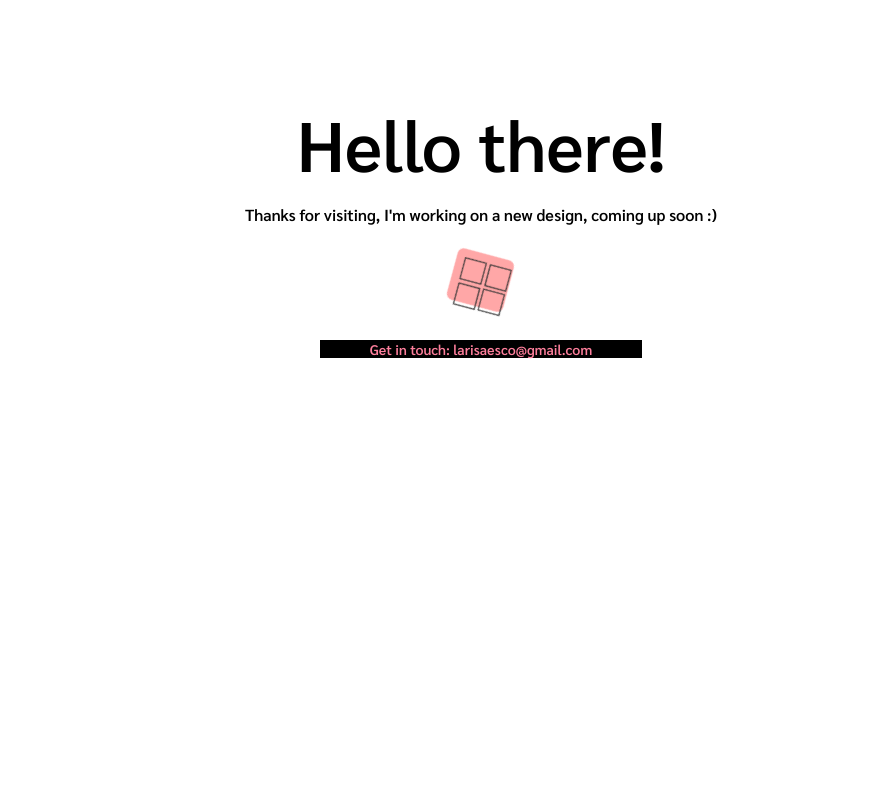
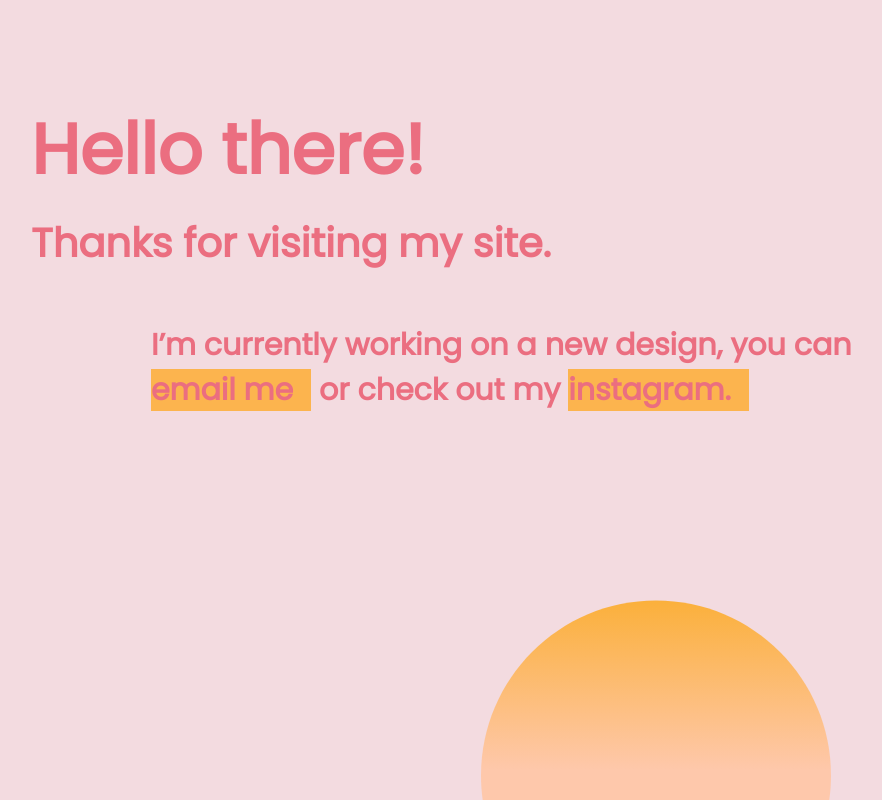
Before and after one commit to larisaescobar/larisaescobar.github.io, a React (Create React App) app: page / in a window 1280 px wide. Shown: the whole page, without its empty margins (159-1041 px from the left). Built offline with nearby package versions, Linux system fonts and the light colour scheme.

Commit message:
Updated text and style for temporary site

```diff
--- a/public/index.html
+++ b/public/index.html
@@ -9,9 +9,10 @@
     />
     <meta name="theme-color" content="#000000" />
     <link
-      href="https://fonts.googleapis.com/css?family=Sarabun:600"
+      href="https://fonts.googleapis.com/css?family=Poppins"
       rel="stylesheet"
     />
+
     <link rel="manifest" href="%PUBLIC_URL%/manifest.json" />
     <title>Larisa | Jr UI Developer</title>
   </head>
--- a/src/App.css
+++ b/src/App.css
@@ -1,6 +1,11 @@
+html {
+  background-color: #f3dbe0;
+  color: #eb6e80;
+}
+
 .App {
-  font-family: "Sarabun", sans-serif;
-  text-align: center;
+  font-family: "Poppins", sans-serif;
+  text-align: left;
 }
 
 h1 {
@@ -8,33 +13,41 @@ h1 {
   margin-bottom: 10px;
 }
 
+h3 {
+  font-size: 40px;
+  margin: 10px 0;
+}
+
+h4 {
+  font-size: 30px;
+  margin: 50px 0 0 120px;
+}
+
 a {
-  color: #000;
   text-decoration: none;
-  font-size: 16px;
+  color: #eb6e80;
+  font-size: 30px;
 }
 
 a:hover {
   color: #e24e42;
 }
 
+.yellowBlock {
+  background: #fcb44e;
+  padding: 0 18px 0 0;
+}
+
 .flex-container {
   display: flex;
   flex-direction: row;
-  align-items: center;
-  justify-content: center;
   padding: 50px;
-  max-width: 500px;
+  max-width: 900px;
   margin: 0 auto;
 }
 
 #main-img {
   width: 100%;
-}
-
-span {
-  font-size: 11px;
-  text-align: right;
 }
 
 .black-background {
@@ -47,40 +60,46 @@ span {
   text-align: center;
 }
 
-.svgspin {
-  text-align: center;
-  animation: spin 3s linear infinite;
-  display: block;
-  height: auto;
-  margin: 0 5px 5px 0;
-  width: 80px;
-  position: relative;
-  margin: 0 auto 20px;
+.fixed {
+  position: fixed;
+  left: 50%;
+  bottom: 0;
 }
 
-@-moz-keyframes spin {
-  100% {
-    -moz-transform: rotate(360deg);
+@media only screen and (max-width: 620px) {
+  .flex-container {
+    padding: 30px;
+  }
+
+  h1 {
+    font-size: 60px;
+  }
+
+  h3 {
+    font-size: 30px;
+  }
+
+  h4 {
+    font-size: 26px;
+  }
+
+  .yellowBlock {
+    padding: 0;
+  }
+
+  .fixed {
+    left: 8%;
+    height: 140px;
   }
 }
-@-webkit-keyframes spin {
-  100% {
-    -webkit-transform: rotate(360deg);
+@media only screen and (max-width: 480px) {
+  h1 {
+    font-size: 54px;
+  }
+  h4 {
+    margin: 0 0 0 60px;
+  }
+  .fixed {
+    height: 50px;
   }
 }
-@keyframes spin {
-  100% {
-    -webkit-transform: rotate(360deg);
-    transform: rotate(360deg);
-  }
-}
-
-@media screen and (max-width: 515px) {
-  .flex-container {
-    flex-direction: column;
-  }
-
-  .flex-contianer div {
-    max-width: 300px;
-  }
-}
--- a/src/components/AboutMe.js
+++ b/src/components/AboutMe.js
@@ -5,67 +5,53 @@ class AboutMe extends Component {
     return (
       <div>
         <h1>Hello there!</h1>
-        <p>
-          Thanks for visiting, I'm working on a new design, coming up soon :)
-        </p>
-        <div class="svgcontainer">
+        <h3>Thanks for visiting my site.</h3>
+        <h4>
+          I’m currently working on a new design, you can{" "}
+          <span className="yellowBlock">
+            <a className="yellowAnchor" href="mailto:larisaesco@gmail.com">
+              email me
+            </a>
+          </span>{" "}
+          or check out my{" "}
+          <span className="yellowBlock">
+            <a
+              className="yellowAnchor"
+              href="https://www.instagram.com/larinena/"
+              target="_blank"
+            >
+              instagram.
+            </a>
+          </span>
+        </h4>
         <svg
-            class="svgspin"
-            width="163"
-            height="161"
-            viewBox="0 0 163 161"
+          class="fixed"
+          width="350"
+          height="200"
+          viewBox="0 0 450 256"
           fill="none"
           xmlns="http://www.w3.org/2000/svg"
         >
-            <rect
-              x="2.76538"
-              y="83.7593"
-              width="118.454"
-              height="108.095"
-              rx="12.4445"
-              transform="rotate(-45 2.76538 83.7593)"
-              fill="#FF7676"
-              fill-opacity="0.64"
+          <path
+            fill-rule="evenodd"
+            clip-rule="evenodd"
+            d="M445.084 272C448.305 256.842 450 241.119 450 225C450 100.736 349.264 0 225 0C100.736 0 0 100.736 0 225C0 241.119 1.69494 256.842 4.91631 272H445.084Z"
+            fill="url(#paint0_linear)"
           />
-            <rect
-              x="37.5805"
-              y="39.0425"
-              width="43.7863"
-              height="43.7863"
-              transform="rotate(-45 37.5805 39.0425)"
-              stroke="#333333"
-              stroke-width="2.30454"
-            />
-            <rect
-              x="37.5805"
-              y="113.249"
-              width="43.7863"
-              height="43.7863"
-              transform="rotate(-45 37.5805 113.249)"
-              stroke="#333333"
-              stroke-width="2.30454"
-            />
-            <rect
-              x="1.62956"
-              y="76.3765"
-              width="43.7863"
-              height="43.7863"
-              transform="rotate(-45 1.62956 76.3765)"
-              stroke="#333333"
-              stroke-width="2.30454"
-            />
-            <rect
-              x="75.3752"
-              y="76.3765"
-              width="43.7863"
-              height="43.7863"
-              transform="rotate(-45 75.3752 76.3765)"
-              stroke="#333333"
-              stroke-width="2.30454"
-            />
+          <defs>
+            <linearGradient
+              id="paint0_linear"
+              x1="225"
+              y1="0"
+              x2="225"
+              y2="450"
+              gradientUnits="userSpaceOnUse"
+            >
+              <stop stop-color="#FBB03B" />
+              <stop offset="0.484968" stop-color="#FEC8AB" />
+            </linearGradient>
+          </defs>
         </svg>
-        </div>
-        <p class="black-background">Get in touch: larisaesco@gmail.com</p>
       </div>
     );
   }
```
Lines whose indentation alone changed are shown as unchanged.
